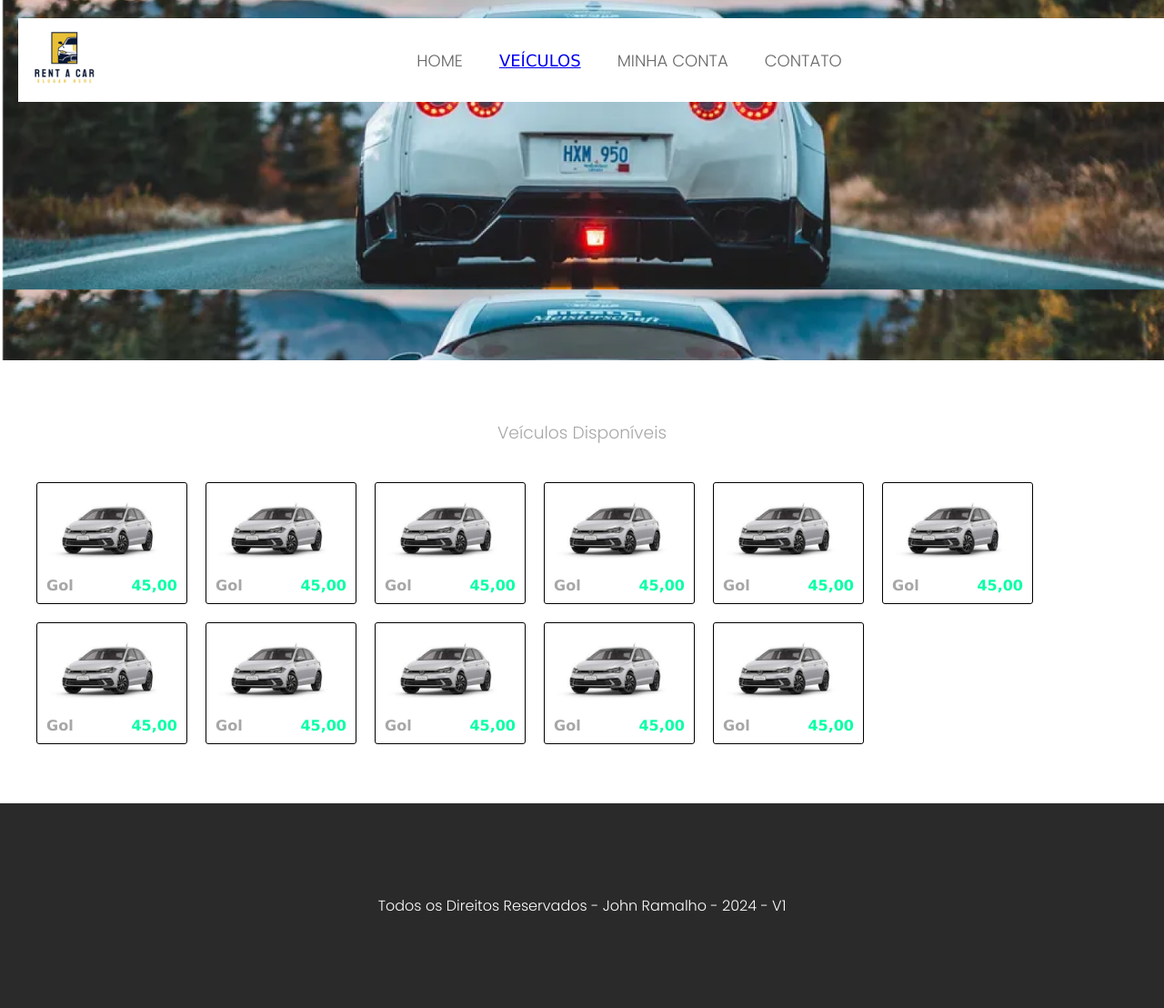
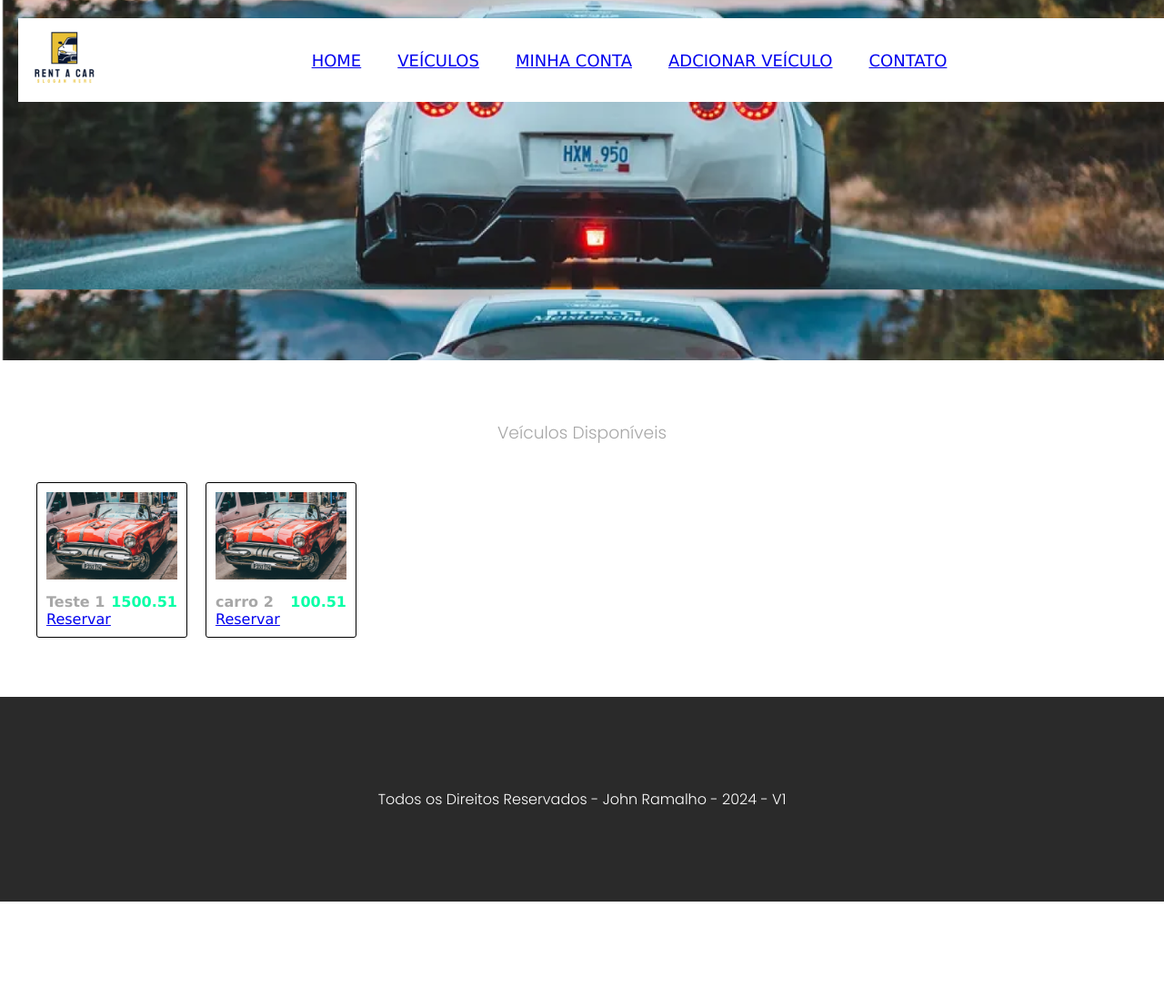
Before and after one commit to Vinicius-Borges-dev/check_car, a Flask app: template app/templates/cards_veiculos.html in a window 1280 px wide. Shown: the whole page at 91% size. After the commit the page ends 991 px from the top, so only its background shows below. Run offline with Flask 3, Linux system fonts and the light colour scheme; the template is opened without the code that fills it: values that come from a table or form of the project are taken from there, others are empty.

Commit message:
Criação: rota para reservas

```diff
--- a/app/__init__.py
+++ b/app/__init__.py
@@ -12,4 +12,10 @@
     from .routes.main import main_bp
     app.register_blueprint(main_bp)
 
+    from .routes.veiculo import veiculo_bp
+    app.register_blueprint(veiculo_bp, url_prefix='/veiculo')
+
+    from .routes.reserva import reserva_bp
+    app.register_blueprint(reserva_bp, url_prefix='/reserva')
+
     return app
--- a/app/models.py
+++ b/app/models.py
@@ -17,7 +17,7 @@
         return self.id_dados_pessoais
 
 class Usuario(db.Model):
-    __tablename__ = 'usuario'
+    __tablename__ = 'usuarios'
 
     id_usuario = db.Column(db.Integer, primary_key=True)
     nome = db.Column(db.String(100), nullable=False)
@@ -34,9 +34,11 @@
     id_veiculo = db.Column(db.Integer, primary_key=True)
     marca = db.Column(db.String(50), nullable=False)
     modelo = db.Column(db.String(100), nullable=False)
+    placa = db.Column(db.String(20), nullable=False)
     categoria = db.Column(db.String(50), nullable=False)
     ano = db.Column(db.Integer, nullable=False)
     precoDia = db.Column(db.Float, nullable=False)
+    imagem = db.Column(db.Text, nullable=False)
     disponibilidade = db.Column(db.String(20), nullable=False)
 
     def __repr__(self):
@@ -55,7 +57,7 @@
         return self.id_manutencao
 
 class Reserva(db.Model):
-    __tablename__ = 'reserva'
+    __tablename__ = 'reservas'
 
     id_reserva = db.Column(db.Integer, primary_key=True)
     id_veiculo = db.Column(db.Integer, nullable=False)
--- a/app/routes/main.py
+++ b/app/routes/main.py
@@ -1,4 +1,5 @@
 from flask import Blueprint, render_template, request, redirect
+from app.models import Veiculo
 
 main_bp = Blueprint('main', __name__, static_folder='static')
 
--- a/app/templates/cards_veiculos.html
+++ b/app/templates/cards_veiculos.html
@@ -8,84 +8,16 @@
         <section id="Veiculos">
             <h1>Veículos Disponíveis</h1>
             <div class="listaVeiculos">
-                <div class="blocosVeiculos">
-                    <img src="imagens/car.png">
-                    <div class="legenda">
-                        <span class="nome">Gol</span>
-                        <span class="preco">45,00</span>
+                {% for veiculo in veiculos %}
+                    <div class="blocosVeiculos">
+                        <img src="{{url_for('static', filename='carImages/')}}{{veiculo.imagem}}">
+                        <div class="legenda">
+                            <span class="nome">{{veiculo.marca}}</span>
+                            <span class="preco">{{veiculo.precoDia}}</span>
+                        </div>
+                        <a href="/reservar/{{veiculo.id_veiculo}}">Reservar</a>
                     </div>
-                </div>
-                <div class="blocosVeiculos">
-                    <img src="imagens/car.png">
-                    <div class="legenda">
-                        <span class="nome">Gol</span>
-                        <span class="preco">45,00</span>
-                    </div>
-                </div>
-                <div class="blocosVeiculos">
-                    <img src="imagens/car.png">
-                    <div class="legenda">
-                        <span class="nome">Gol</span>
-                        <span class="preco">45,00</span>
-                    </div>
-                </div>
-                <div class="blocosVeiculos">
-                    <img src="imagens/car.png">
-                    <div class="legenda">
-                        <span class="nome">Gol</span>
-                        <span class="preco">45,00</span>
-                    </div>
-                </div>
-                <div class="blocosVeiculos">
-                    <img src="imagens/car.png">
-                    <div class="legenda">
-                        <span class="nome">Gol</span>
-                        <span class="preco">45,00</span>
-                    </div>
-                </div>
-                <div class="blocosVeiculos">
-                    <img src="imagens/car.png">
-                    <div class="legenda">
-                        <span class="nome">Gol</span>
-                        <span class="preco">45,00</span>
-                    </div>
-                </div>
-                <div class="blocosVeiculos">
-                    <img src="imagens/car.png">
-                    <div class="legenda">
-                        <span class="nome">Gol</span>
-                        <span class="preco">45,00</span>
-                    </div>
-                </div>
-                <div class="blocosVeiculos">
-                    <img src="imagens/car.png">
-                    <div class="legenda">
-                        <span class="nome">Gol</span>
-                        <span class="preco">45,00</span>
-                    </div>
-                </div>
-                <div class="blocosVeiculos">
-                    <img src="imagens/car.png">
-                    <div class="legenda">
-                        <span class="nome">Gol</span>
-                        <span class="preco">45,00</span>
-                    </div>
-                </div>
-                <div class="blocosVeiculos">
-                    <img src="imagens/car.png">
-                    <div class="legenda">
-                        <span class="nome">Gol</span>
-                        <span class="preco">45,00</span>
-                    </div>
-                </div>
-                <div class="blocosVeiculos">
-                    <img src="imagens/car.png">
-                    <div class="legenda">
-                        <span class="nome">Gol</span>
-                        <span class="preco">45,00</span>
-                    </div>
-                </div>
-
+                {% endfor %}
             </div>
         </section>
         <!-- veiculos -->
--- a/app/templates/navbar.html
+++ b/app/templates/navbar.html
@@ -5,10 +5,11 @@
         </div>
         <nav>
             <ul class="poppins-light">
-                <li>Home</li>
-                <li><a href="/"> Veículos</a></li>
-                <li>Minha conta</li>
-                <li>Contato</li>
+                <li><a href="/">Home</a></li>
+                <li><a href="/veiculos">Veículos</a></li>
+                <li><a href="/conta">Minha conta</a></li>
+                <li><a href="/veiculo/adicionar_veiculo">Adcionar veículo</a></li>
+                <li><a href="/contato">Contato</a></li>
             </ul>
         </nav>
         <div></div>
```
Also changed, not shown: app/routes/reserva.py (added, +11 -0 lines), app/templates/cadastro_veiculo.html (+16 -6 lines), app/templates/reservar_veiculo.html (added, +30 -0 lines), app/templates/reservas/index.html (added, +19 -0 lines), instance/locadora_veiculos.sqlite.
